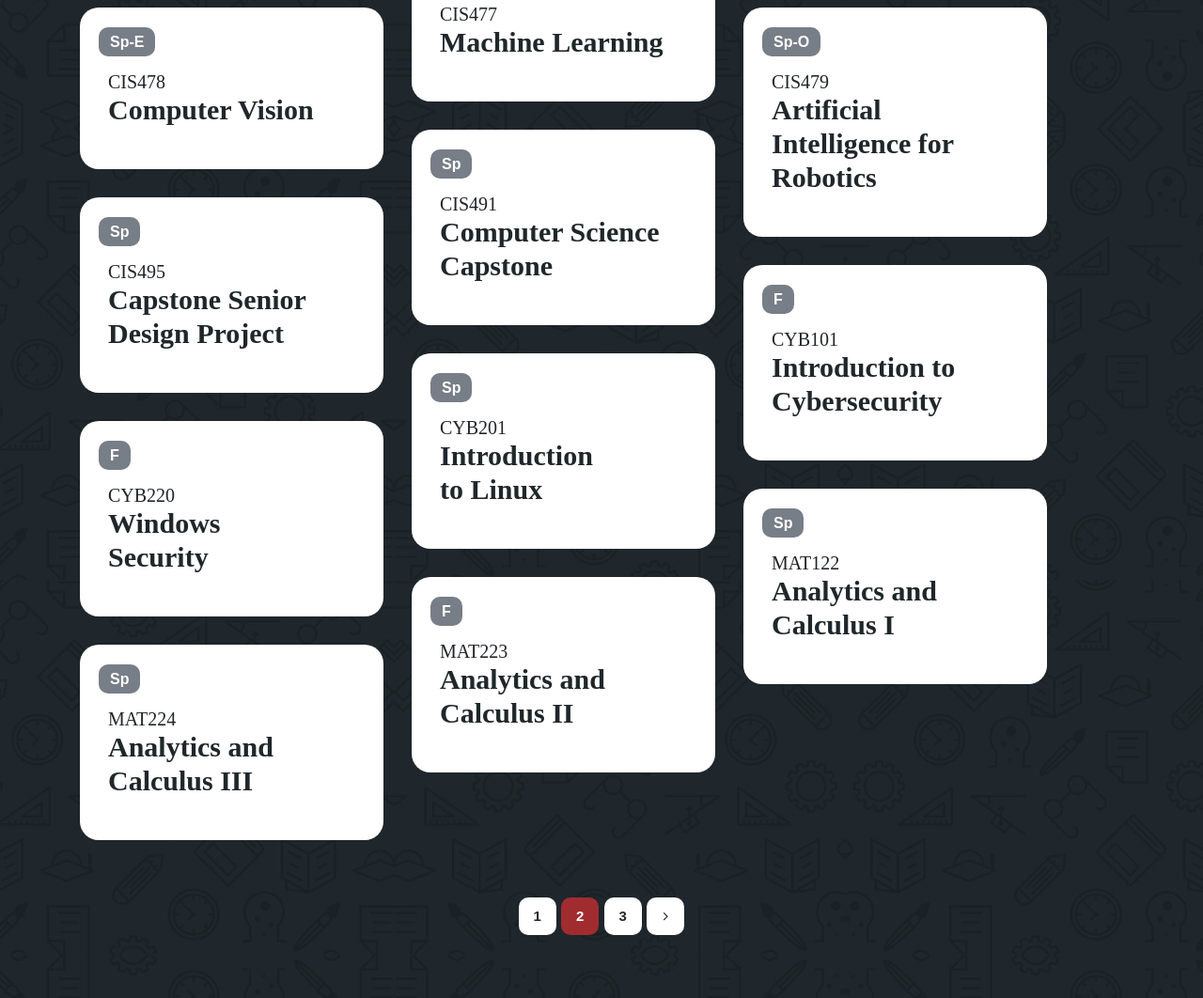
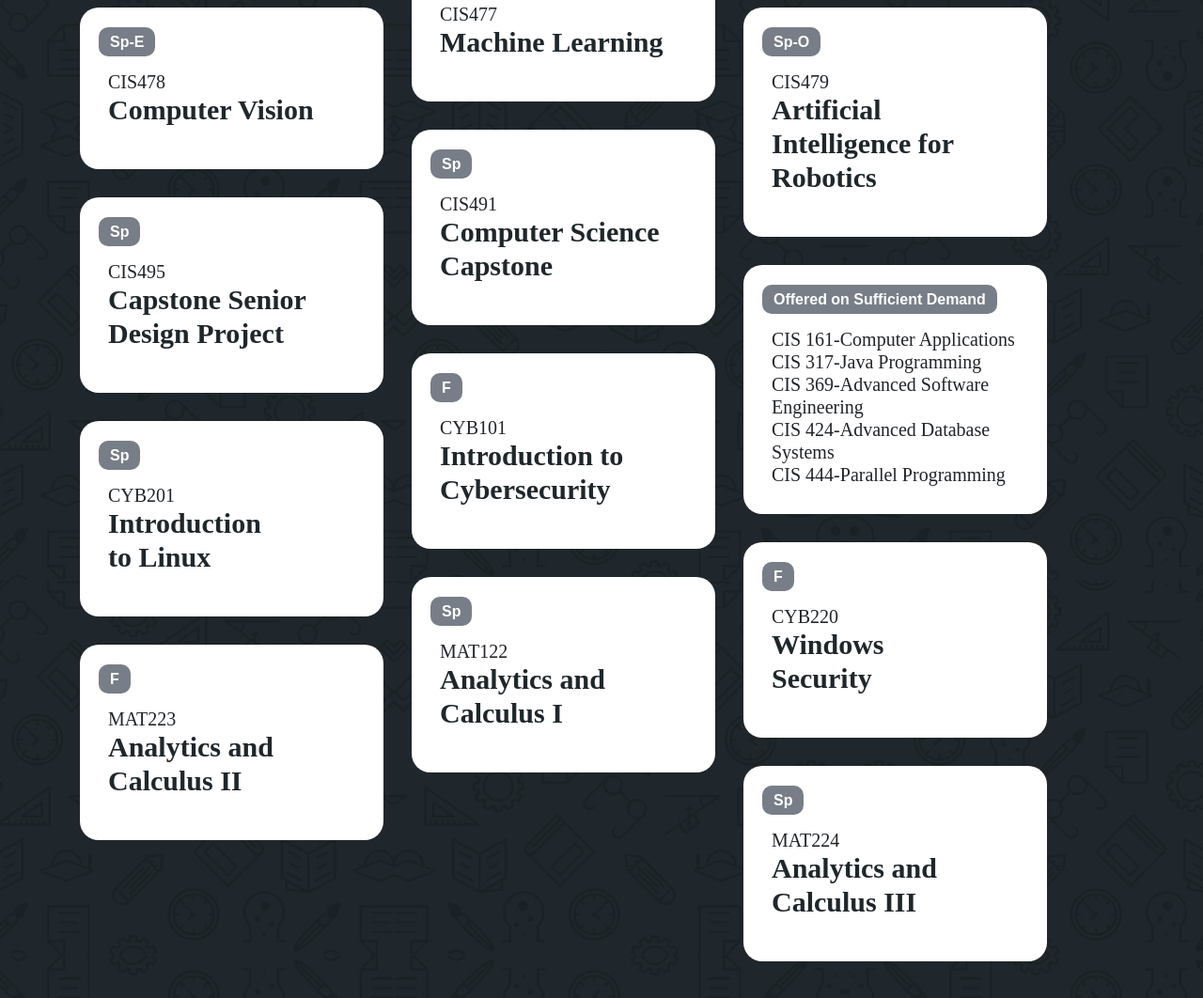
Before and after one commit to brigittet/fhu-cs-site, a plain HTML site: page meetings.html in a window 1280 px wide. Shown: the part 2590-3652 px from the top of the page at 94% size. Drawn offline with nearby package versions, Linux system fonts and the light colour scheme.

Commit message:
Added CS classes that are offered on sufficient demand

```diff
--- a/meetings.html
+++ b/meetings.html
@@ -617,6 +617,31 @@ https://templatemo.com/tm-569-edu-meeting
                     </div>
                   </div>
                 </div>
+                <div class="col-lg-4 templatemo-item-col all cs">
+                  <div class="meeting-item">
+                    <div class="thumb">
+                      <div class="price">
+                        <span>Offered on Sufficient Demand</span>
+                      </div>
+                      <a href="meeting-details.html"><img src="assets/images/white_bar.png" alt=""></a>
+                    </div>
+                    <div class="down-content">
+                      <div class="date">
+                        <h6><span>
+                          <ul>
+                            <li>CIS 161-Computer Applications</li>
+                            <li>CIS 317-Java Programming</li>
+                            <li>CIS 369-Advanced Software Engineering</li>
+                            <li>CIS 424-Advanced Database Systems</li>
+                            <li>CIS 444-Parallel Programming</li>
+                          </ul>
+                        </span></h6>
+                      </div>
+                      <a href="meeting-details.html"></a>
+                      <!-- <p>A study of the design of algorithms, pseudocode, data types, control structures, arrays, program testing, and text file processing using a high-level programming language.</p> -->
+                    </div>
+                  </div>
+                </div>
                 <div class="col-lg-4 templatemo-item-col all cyb">
                   <div class="meeting-item">
                     <div class="thumb">
```
